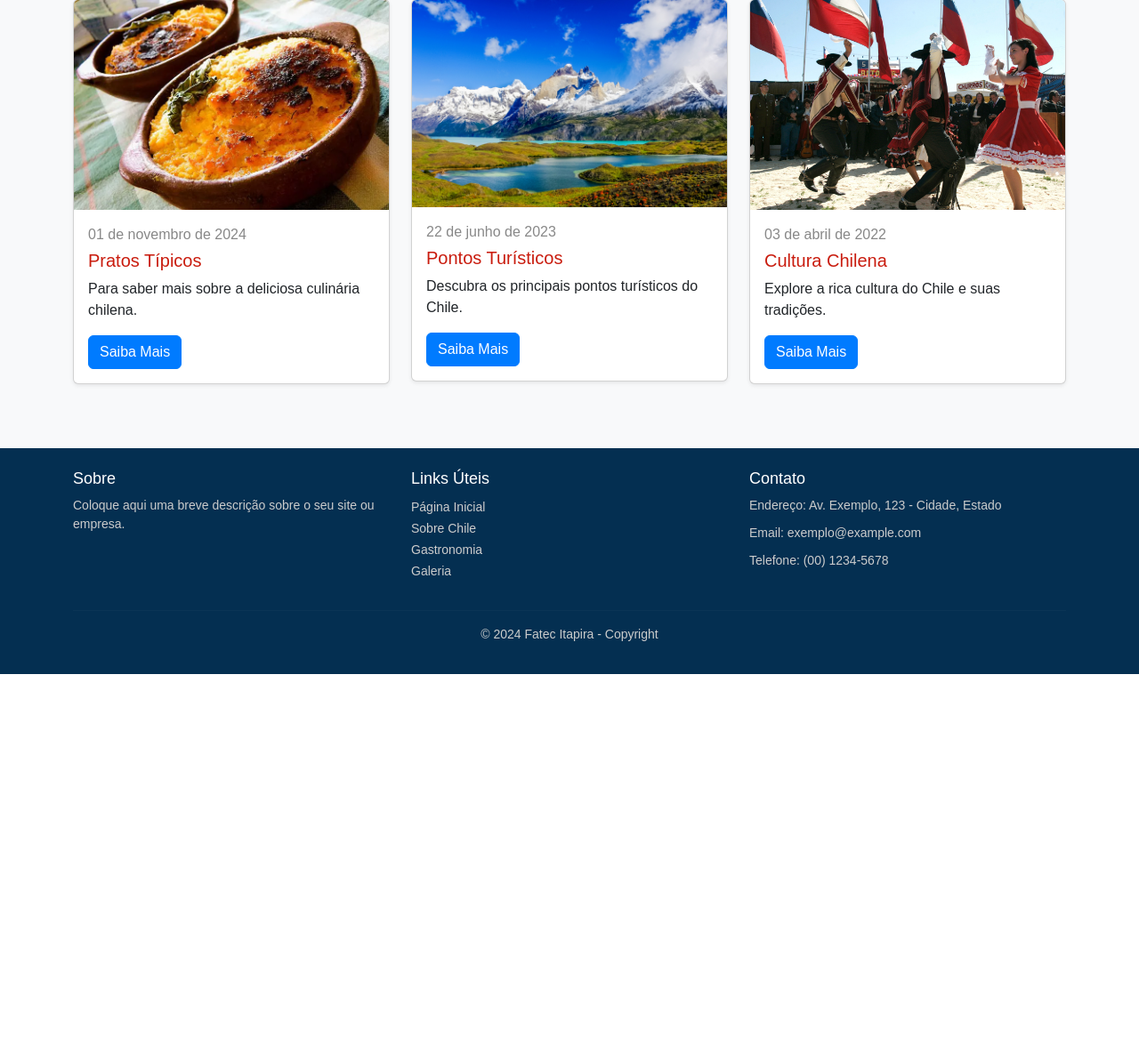
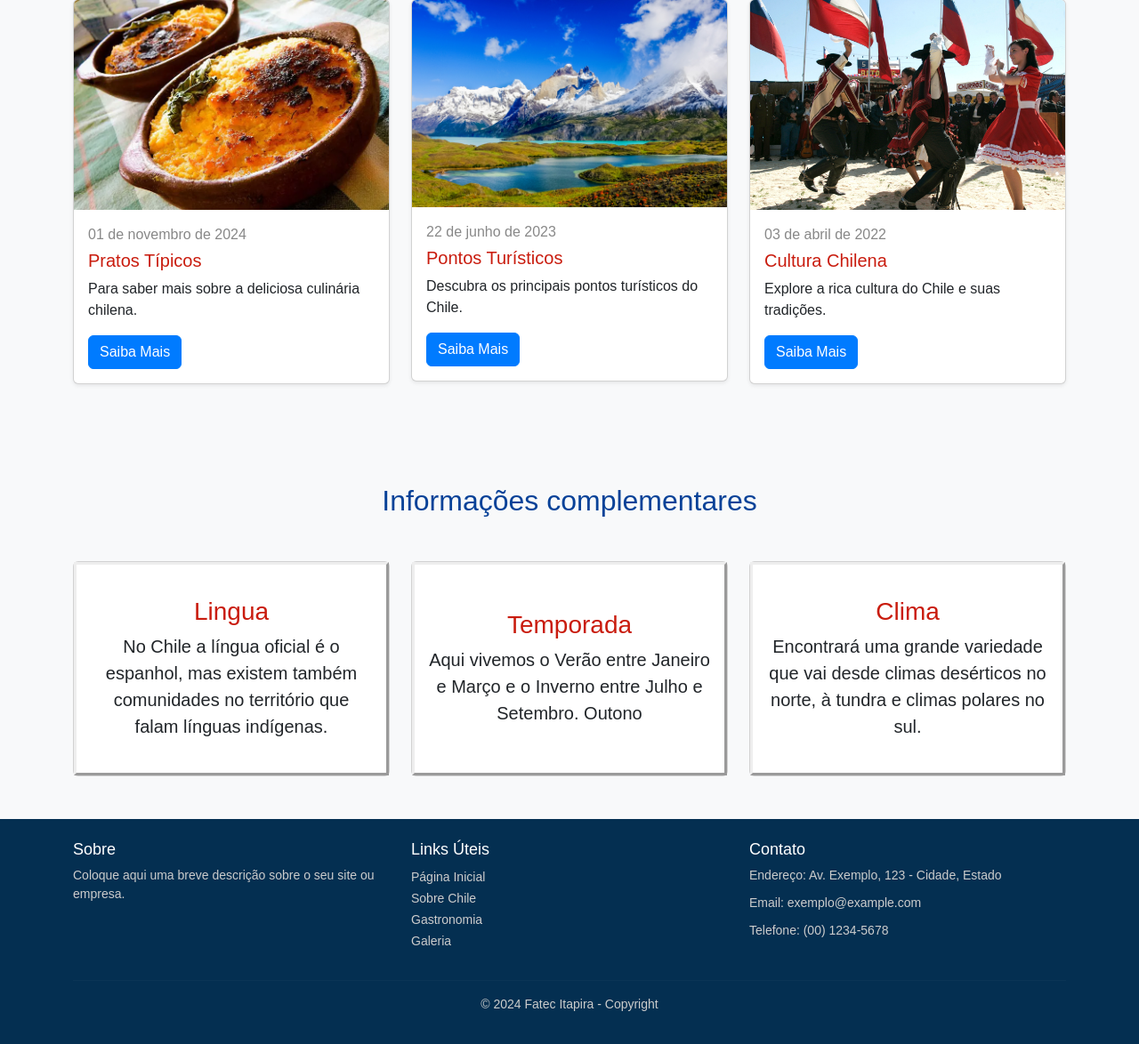
Before and after one commit to Iagooalmeida/VoltaAoMundo-Chile, a PHP site: page / in a window 1280 px wide. Shown: the part 727-1901 px from the top of the page at 89% size. Before the commit the page ends 1485 px from the top, so only its background shows below. Run offline with PHP 8.4, Linux system fonts and the light colour scheme.

Commit message:
adcionando informações complementares a página index

```diff
--- a/css/style.css
+++ b/css/style.css
@@ -217,6 +217,35 @@ p.card-date {
     margin-bottom: 5px;
 }
 
+.information .card-body{
+    height: 30vh;
+    display: flex;
+    flex-direction: column;
+    justify-content: center;
+    align-items: center;
+    overflow: hidden;
+    border-style: outset;
+}
+
+.information h2{
+    color: #084298;
+}
+
+@media screen and (max-width: 770px) {
+    .information .card-body{
+        height: auto;
+    }
+    .row>*{
+        margin-bottom: 25px;
+
+    }
+}
+
+section.information.container.mt-5.text-center {
+    padding-block-start: 2.5rem;
+}
+
+/* Fim cards */
 
 /* Botão Saiba Mais */
 
--- a/index.html
+++ b/index.html
@@ -136,6 +136,41 @@
                     </div>
                 </div>
             </div>
+        </section>
+
+        <section class="information container mt-5 text-center">
+            <h2 class="">Informações complementares</h2>
+            <div class="row mt-5">
+                <div class="col-md-4">
+                    <div class="card">
+                        <div class="card-body">
+                            <h3 class="card-title">Lingua</h3>
+                            <p class="card-text lead">No Chile a língua oficial é o espanhol, mas existem também
+                                comunidades no território que falam línguas indígenas.</p>
+                        </div>
+                    </div>
+                </div>
+                <div class="col-md-4">
+                    <div class="card">
+                        <div class="card-body">
+                            <h3 class="card-title">Temporada</h3>
+                            <p class="card-text lead">Aqui vivemos o Verão entre Janeiro e Março e o Inverno entre
+                                Julho e Setembro. Outono</p>
+                        </div>
+                    </div>
+                </div>
+                <div class="col-md-4">
+                    <div class="card">
+                        <div class="card-body">
+                            <h3 class="card-title">Clima</h3>
+                            <p class="card-text lead">Encontrará uma grande variedade que vai desde climas desérticos no norte,
+                                 à tundra e climas polares no sul.</p>
+                        </div>
+                    </div>
+                </div>
+            </div>
+        </div>
+
 
         </section>
     </main>
```
